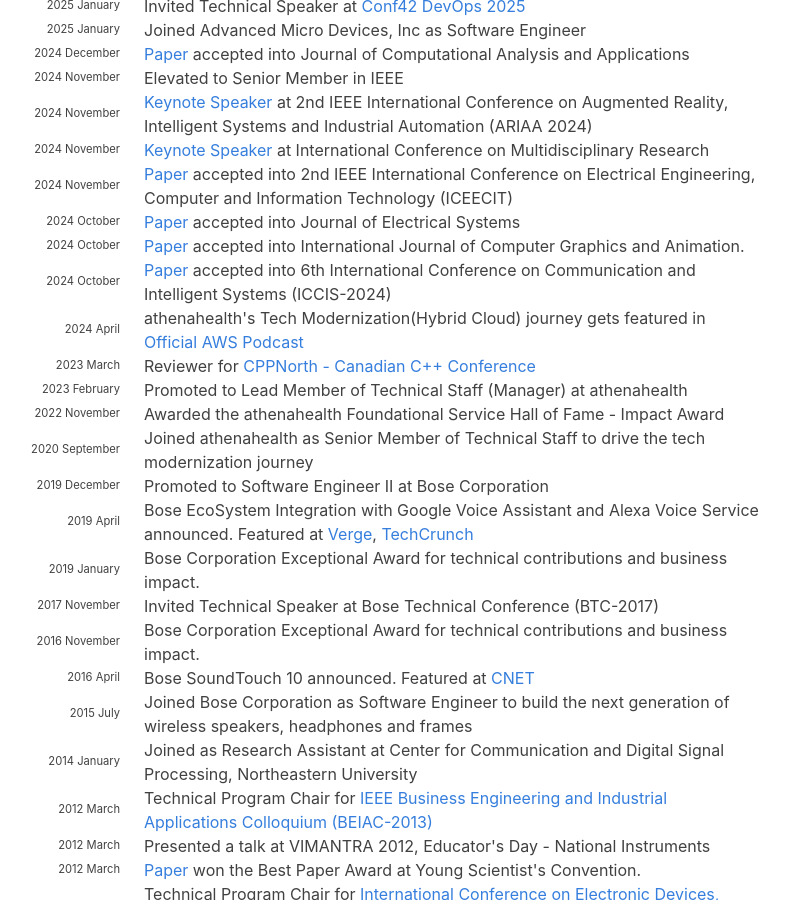
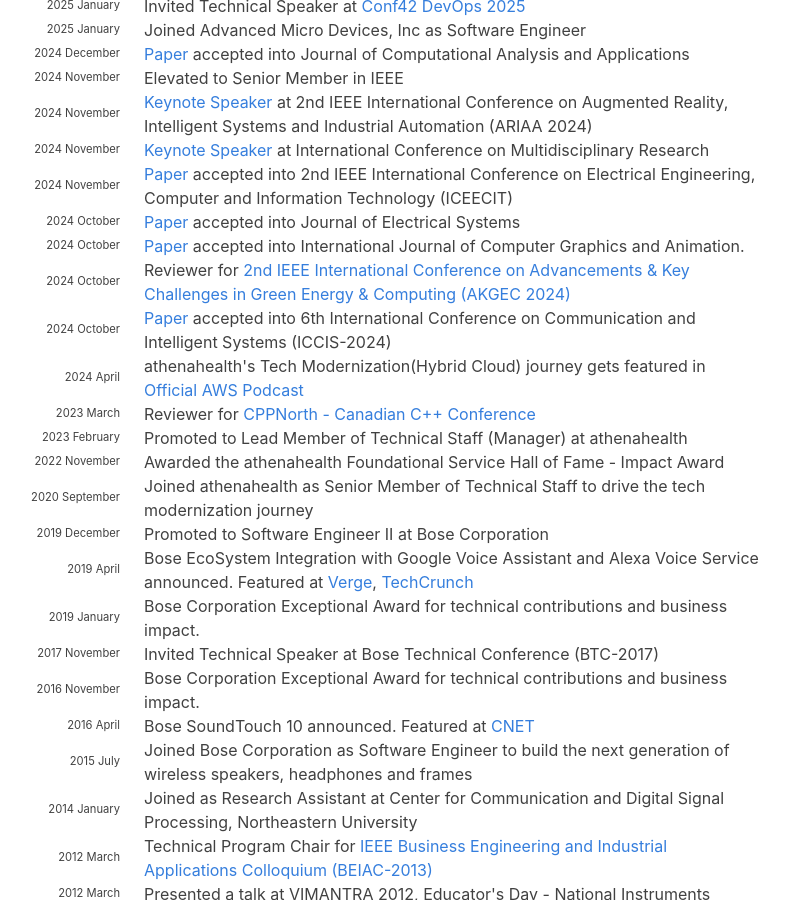
Before and after one commit to hariharanragothaman/hariharanragothaman.github.io, a Jekyll site: the page built from index.md, in a window 1280 px wide and 900 px high, scrolled down 1084 px. Shown: the whole window, without its empty margins (188-977 px from the left). Built offline with Jekyll 4.4.1, drawn with Linux system fonts in a browser that asks for light colours; nearby versions of some CDN libraries; some web fonts are replaced.

Commit message:
Polishes and Updates

```diff
--- a/_data/news.yaml
+++ b/_data/news.yaml
@@ -53,6 +53,10 @@
 - year: 2024
   year-extra: October
   description: <a href="https://aircconline.com/ijcga/V14N4/14424ijcga01.pdf">Paper</a> accepted into International Journal of Computer Graphics and Animation.
+
+- year: 2024
+  year-extra: October
+  description: Reviewer for <a href="https://enconf.akgec.ac.in/">2nd IEEE International Conference on Advancements & Key Challenges in Green Energy & Computing (AKGEC 2024)</a>
 
 - year: 2024
   year-extra: October
```
